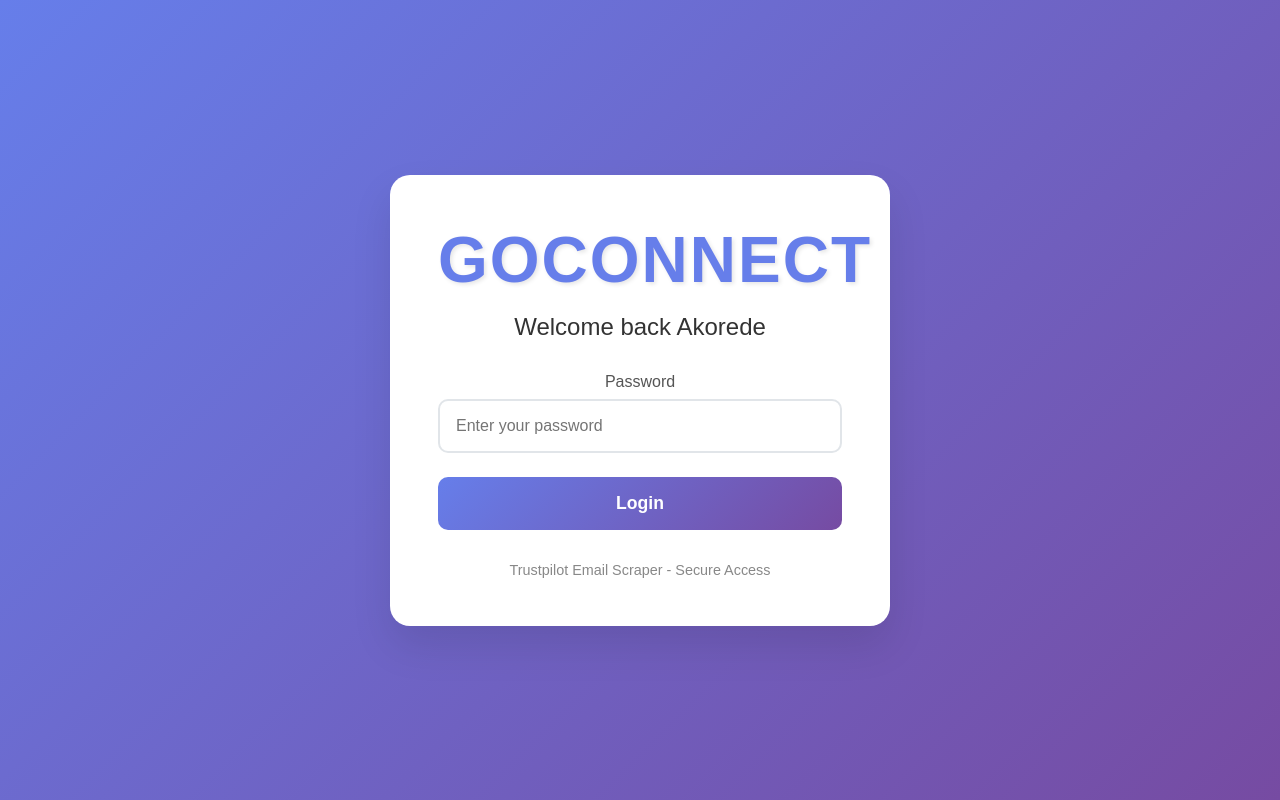
After one commit to olawanle/trustpilot-scraper, a Flask app: page /login in a window 1280 px wide. The commit adds this page. Run offline with Flask 3, Linux system fonts and the light colour scheme; parts of the project's set-up code (start-up, migrations or seed data) failed here and were passed over.

Commit message:
Add password protection with GOCONNECT branding and welcome message for Akorede

```diff
--- a/app.py
+++ b/app.py
@@ -1,4 +1,4 @@
-from flask import Flask, render_template, request, jsonify, send_file
+from flask import Flask, render_template, request, jsonify, session, redirect, url_for
 from flask_cors import CORS
 import requests
 from bs4 import BeautifulSoup
@@ -35,6 +35,7 @@ except ImportError:
     TRUSTPILOT_USER_AGENT = 'Mozilla/5.0 (Macintosh; Intel Mac OS X 10_15_7) AppleWebKit/537.36 (KHTML, like Gecko) Chrome/91.0.4472.124 Safari/537.36'
 
 app = Flask(__name__)
+app.secret_key = 'your-secret-key-here-change-in-production'  # Change this in production
 CORS(app)
 
 # Configure logging
@@ -413,10 +414,31 @@ def background_scraping_task(search_id, search_term, max_companies, scrape_all_e
         scraper.cleanup_driver()
 
 @app.route('/')
+@login_required
 def index():
+    """Main page - requires login"""
     return render_template('index.html')
 
+@app.route('/login', methods=['GET', 'POST'])
+def login():
+    """Login page"""
+    if request.method == 'POST':
+        password = request.form.get('password')
+        if password == 'olawanle':
+            session['logged_in'] = True
+            return redirect(url_for('index'))
+        else:
+            return render_template('login.html', error='Invalid password')
+    return render_template('login.html')
+
+@app.route('/logout')
+def logout():
+    """Logout route"""
+    session.pop('logged_in', None)
+    return redirect(url_for('login'))
+
 @app.route('/api/search', methods=['POST'])
+@login_required
 def start_search():
     try:
         data = request.get_json()
@@ -451,6 +473,7 @@ def start_search():
         return jsonify({'error': str(e)}), 500
 
 @app.route('/api/progress/<search_id>')
+@login_required
 def get_progress(search_id):
     """Get progress of a specific search"""
     if search_id not in scraping_progress:
@@ -459,6 +482,7 @@ def get_progress(search_id):
     return jsonify(scraping_progress[search_id])
 
 @app.route('/api/results/<search_id>')
+@login_required
 def get_results(search_id):
     """Get results of a completed search"""
     if search_id not in scraping_progress:
@@ -476,6 +500,7 @@ def get_results(search_id):
     })
 
 @app.route('/api/cancel/<search_id>')
+@login_required
 def cancel_search(search_id):
     """Cancel a running search"""
     if search_id not in scraping_progress:
@@ -485,6 +510,7 @@ def cancel_search(search_id):
     return jsonify({'message': 'Search cancelled successfully'})
 
 @app.route('/api/export/csv/<search_id>')
+@login_required
 def export_csv(search_id):
     """Export results to CSV"""
     if search_id not in scraping_progress:
@@ -529,6 +555,7 @@ def export_csv(search_id):
     )
 
 @app.route('/api/export/json/<search_id>')
+@login_required
 def export_json(search_id):
     """Export results to JSON"""
     if search_id not in scraping_progress:
@@ -550,6 +577,7 @@ def export_json(search_id):
     )
 
 @app.route('/api/sectors')
+@login_required
 def get_sectors():
     """Get available sectors for search suggestions"""
     sectors = {
@@ -587,6 +615,7 @@ def get_sectors():
     return jsonify(sectors)
 
 @app.route('/api/health')
+@login_required
 def health_check():
     return jsonify({'status': 'healthy', 'message': 'Trustpilot Email Scraper is running'})
 
--- /dev/null
+++ b/templates/login.html
@@ -0,0 +1,147 @@
+<!DOCTYPE html>
+<html lang="en">
+<head>
+    <meta charset="UTF-8">
+    <meta name="viewport" content="width=device-width, initial-scale=1.0">
+    <title>GOCONNECT - Login</title>
+    <style>
+        * {
+            margin: 0;
+            padding: 0;
+            box-sizing: border-box;
+        }
+
+        body {
+            font-family: 'Arial', sans-serif;
+            background: linear-gradient(135deg, #667eea 0%, #764ba2 100%);
+            min-height: 100vh;
+            display: flex;
+            align-items: center;
+            justify-content: center;
+        }
+
+        .login-container {
+            background: white;
+            padding: 3rem;
+            border-radius: 20px;
+            box-shadow: 0 20px 40px rgba(0, 0, 0, 0.1);
+            text-align: center;
+            max-width: 500px;
+            width: 90%;
+        }
+
+        .logo {
+            font-size: 4rem;
+            font-weight: bold;
+            color: #667eea;
+            margin-bottom: 1rem;
+            text-shadow: 2px 2px 4px rgba(0, 0, 0, 0.1);
+            letter-spacing: 2px;
+        }
+
+        .welcome-message {
+            font-size: 1.5rem;
+            color: #333;
+            margin-bottom: 2rem;
+            font-weight: 300;
+        }
+
+        .form-group {
+            margin-bottom: 1.5rem;
+        }
+
+        .form-group label {
+            display: block;
+            margin-bottom: 0.5rem;
+            color: #555;
+            font-weight: 500;
+        }
+
+        .form-group input {
+            width: 100%;
+            padding: 1rem;
+            border: 2px solid #e1e5e9;
+            border-radius: 10px;
+            font-size: 1rem;
+            transition: border-color 0.3s ease;
+        }
+
+        .form-group input:focus {
+            outline: none;
+            border-color: #667eea;
+        }
+
+        .submit-btn {
+            width: 100%;
+            padding: 1rem;
+            background: linear-gradient(135deg, #667eea 0%, #764ba2 100%);
+            color: white;
+            border: none;
+            border-radius: 10px;
+            font-size: 1.1rem;
+            font-weight: 600;
+            cursor: pointer;
+            transition: transform 0.2s ease;
+        }
+
+        .submit-btn:hover {
+            transform: translateY(-2px);
+        }
+
+        .error-message {
+            color: #e74c3c;
+            margin-top: 1rem;
+            padding: 0.5rem;
+            background: #fdf2f2;
+            border-radius: 5px;
+            border: 1px solid #fecaca;
+        }
+
+        .footer {
+            margin-top: 2rem;
+            color: #888;
+            font-size: 0.9rem;
+        }
+
+        @media (max-width: 600px) {
+            .login-container {
+                padding: 2rem;
+                margin: 1rem;
+            }
+
+            .logo {
+                font-size: 3rem;
+            }
+
+            .welcome-message {
+                font-size: 1.2rem;
+            }
+        }
+    </style>
+</head>
+<body>
+    <div class="login-container">
+        <div class="logo">GOCONNECT</div>
+        <div class="welcome-message">Welcome back Akorede</div>
+
+        <form method="POST" action="{{ url_for('login') }}">
+            <div class="form-group">
+                <label for="password">Password</label>
+                <input type="password" id="password" name="password" required placeholder="Enter your password">
+            </div>
+
+            <button type="submit" class="submit-btn">Login</button>
+        </form>
+
+        {% if error %}
+        <div class="error-message">
+            {{ error }}
+        </div>
+        {% endif %}
+
+        <div class="footer">
+            Trustpilot Email Scraper - Secure Access
+        </div>
+    </div>
+</body>
+</html>
```
Also changed, not shown: templates/index.html (+22 -0 lines).
